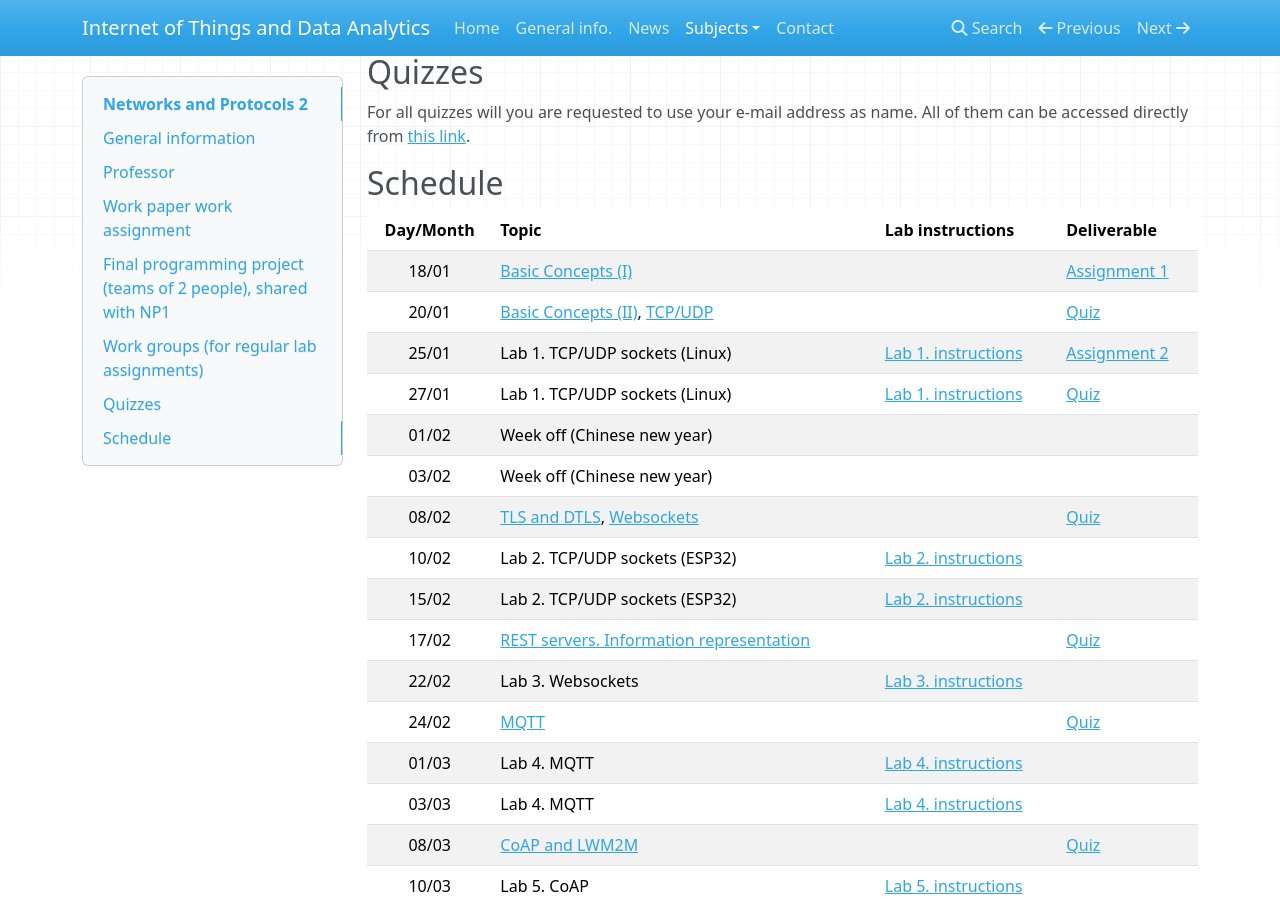
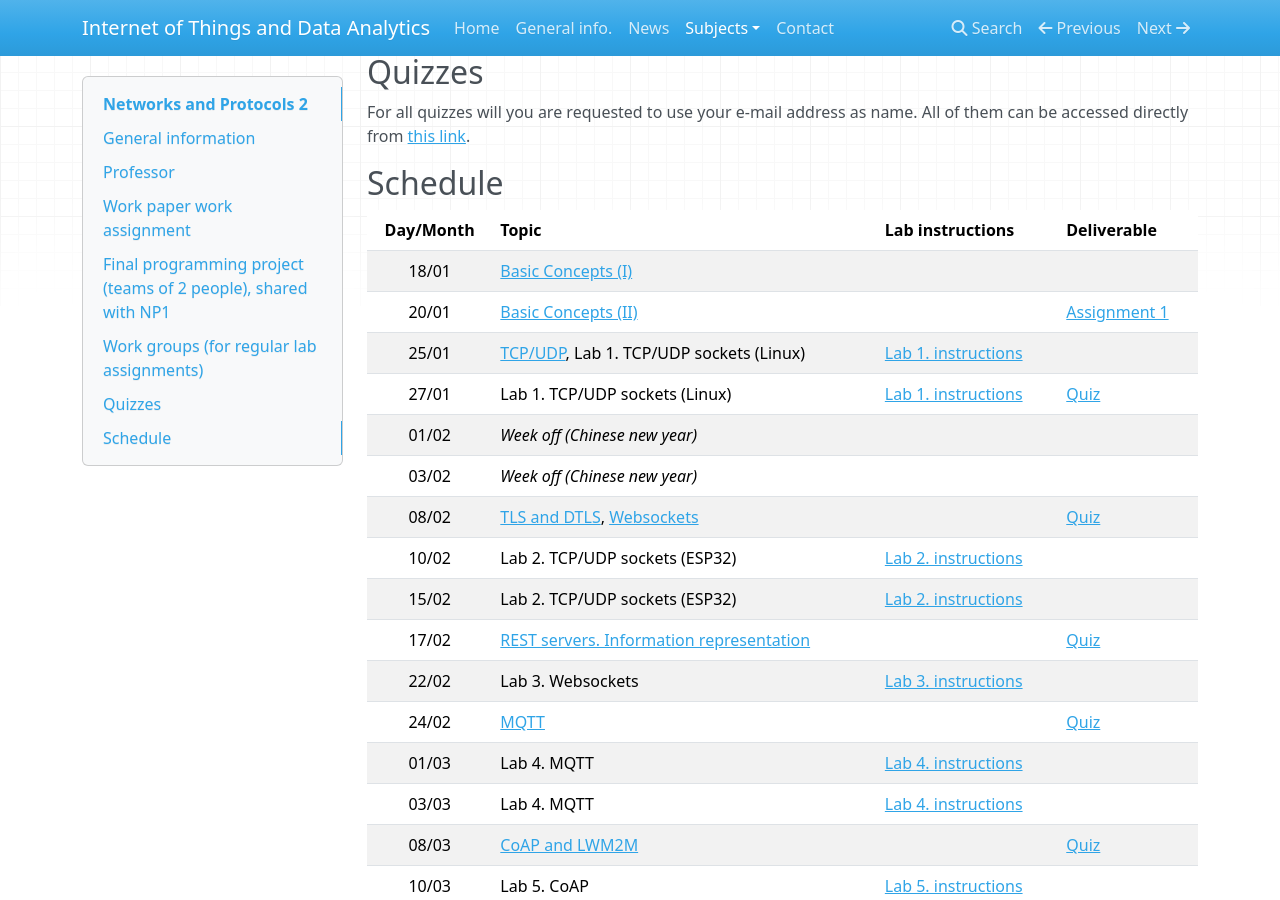
Before and after one commit to iot-da/iot-da.github.io, an MkDocs documentation site: the page built from docs/Subjects/NP2/index.md, in a window 1280 px wide and 900 px high, scrolled down 841 px. Built offline with MkDocs 1.6.1, drawn with Linux system fonts in a browser that asks for light colours; nearby versions of some CDN libraries.

Commit message:
Polished assignment

```diff
--- a/docs/Subjects/NP2/index.md
+++ b/docs/Subjects/NP2/index.md
@@ -50,12 +50,12 @@ link](https://api.socrative.com/rc/Yu9Dx).
 
 | Day/Month | Topic                                                                                                 | Lab instructions                   | Deliverable                                 |
 |:---------:|-------------------------------------------------------------------------------------------------------|------------------------------------|---------------------------------------------|
-|   18/01   | [Basic Concepts (I)](slides/Intro1.pdf)                                                               |                                    | [Assignment 1](Assignments/1.md)            |
-|   20/01   | [Basic Concepts (II)](slides/Intro2.pdf), [TCP/UDP](slides/TCPUDP.pdf)                                |                                    | [Quiz](https://api.socrative.com/rc/Yu9Dx)  |
-|   25/01   | Lab 1. TCP/UDP sockets (Linux)                                                                        | [Lab 1. instructions](P1/index.md) | [Assignment 2](Assignments/2.md)            |
+|   18/01   | [Basic Concepts (I)](slides/Intro1.pdf)                                                               |                                    |                                             |
+|   20/01   | [Basic Concepts (II)](slides/Intro2.pdf)                                                              |                                    | [Assignment 1](Assignments/1.md)            |
+|   25/01   | [TCP/UDP](slides/TCPUDP.pdf), Lab 1. TCP/UDP sockets (Linux)                                          | [Lab 1. instructions](P1/index.md) |                                             |
 |   27/01   | Lab 1. TCP/UDP sockets (Linux)                                                                        | [Lab 1. instructions](P1/index.md) | [Quiz](https://api.socrative.com/rc/Yu9Dx)  |
-|   01/02   | Week off (Chinese new year)                                                                           |                                    |                                             |
-|   03/02   | Week off (Chinese new year)                                                                           |                                    |                                             |
+|   01/02   | *Week off (Chinese new year)*                                                                         |                                    |                                             |
+|   03/02   | *Week off (Chinese new year)*                                                                         |                                    |                                             |
 |   08/02   | [TLS and DTLS](slides/TLSDTLS.pdf), [Websockets](slides/Websockets.pdf)                               |                                    | [Quiz](https://api.socrative.com/rc/Yu9Dx)  |
 |   10/02   | Lab 2. TCP/UDP sockets (ESP32)                                                                        | [Lab 2. instructions](P2/index.md) |                                             |
 |   15/02   | Lab 2. TCP/UDP sockets (ESP32)                                                                        | [Lab 2. instructions](P2/index.md) |                                             |
```
Also changed, not shown: docs/Subjects/NP2/P1/index.md (+13 -12 lines).
